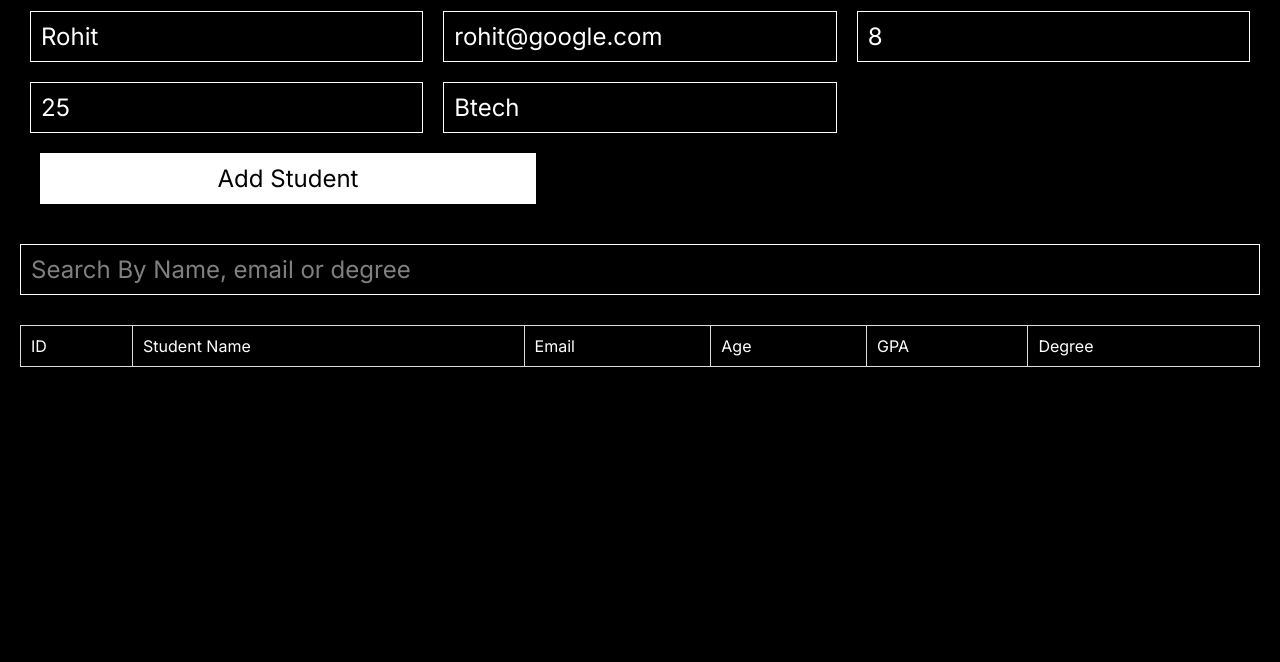
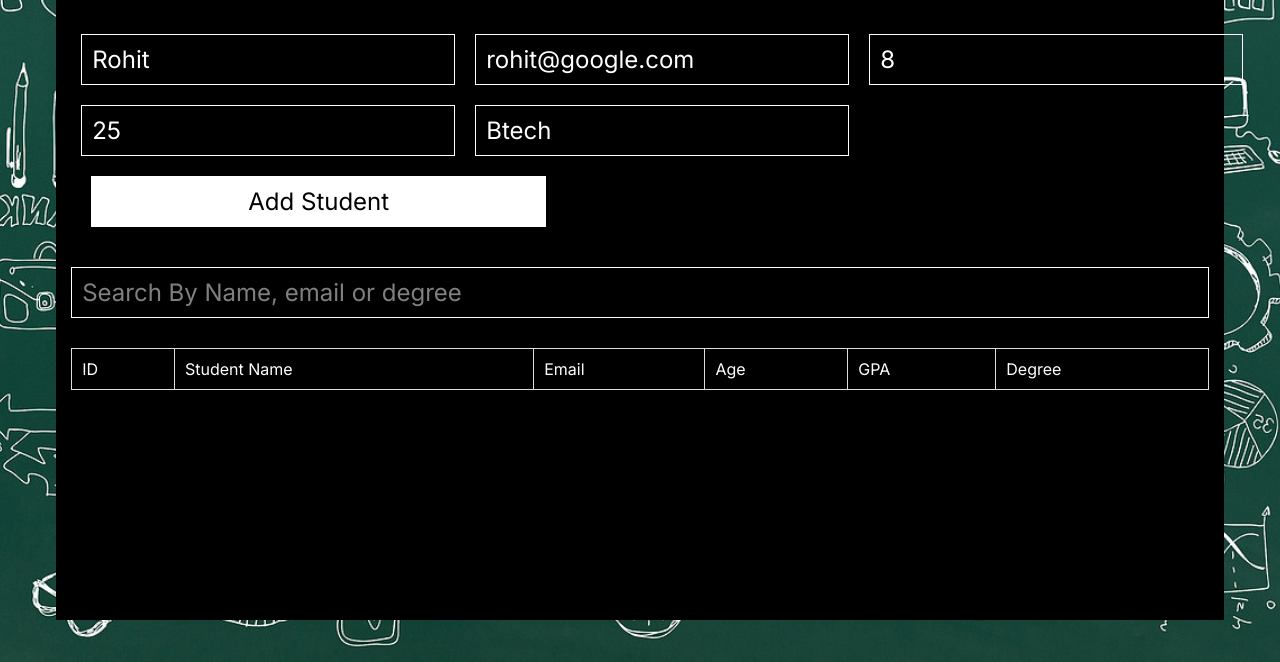
Before and after one commit to Rohit4352/F2_ModuleTest_StudentsDB_June, a plain HTML site: page index.html in a window 1280 px wide. Shown: the part 138-800 px from the top of the page. Drawn offline with nearby package versions, Linux system fonts and the light colour scheme.

Commit message:
Add files via upload

```diff
--- a/index.html
+++ b/index.html
@@ -21,6 +21,7 @@ edit_square
     <link rel="stylesheet" href="style.css">
 </head>
 <body>
+    <div class="container">
         <h2>Student Management CRUD</h2>
 
         <form onsubmit="event.preventDefault(); onFormSubmit();">
@@ -37,7 +38,7 @@ edit_square
 
             <!-- Form submit button -->
             <div class="form-action-buttons">
-            <input type="submit" value="Add Student" >
+                <input class="rev" type="submit" value="Add Student" id="submit-button" >
             </div>
             <!-- <button type="submit" onclick="onFormSubmit()">SUBMIT</button> -->
         </form>
@@ -65,6 +66,7 @@ edit_square
             <tbody>
             </tbody>
         </table>
+    </div>
     <script src="script.js"></script>
 </body>
 </html>
--- a/script.js
+++ b/script.js
@@ -62,12 +62,14 @@ function resetForm() {
 }
 // Edit Function
 function onEdit(td) {
-    selectedRow = td.parentElement.parentElement.parentElement.parentElement;
+    selectedRow = td.parentElement.parentElement;
     document.getElementById("userName").value = selectedRow.cells[1].innerHTML;
     document.getElementById("email").value = selectedRow.cells[2].innerHTML;
     document.getElementById("age").value = selectedRow.cells[3].innerHTML;
     document.getElementById("gpa").value = selectedRow.cells[4].innerHTML;
-    document.getElementById("degree").value = selectedRow.cells[5][0].innerText;
+    document.getElementById("degree").value = selectedRow.cells[5].innerHTML;
+    document.getElementById("submit-button").value = "Edit Student";
+    document.getElementById("submit-button").classList.remove("rev");
 }
 // Update Record
 function updateRecord(formData) {
@@ -76,6 +78,8 @@ function updateRecord(formData) {
     selectedRow.cells[3].innerHTML = formData.age;
     selectedRow.cells[4].innerHTML = formData.gpa;
     selectedRow.cells[5].innerHTML = formData.degree;
+    document.getElementById("submit-button").value = "Add Student";
+    document.getElementById("submit-button").classList.add("rev");
 }
 // Delete Function
 function onDelete(td) {
--- a/style.css
+++ b/style.css
@@ -1,6 +1,13 @@
 body {
+    background: url(img2.jpg) no-repeat center center fixed;
+    background-size: cover;
+}
+.container {
     background-color: black;
-    margin: 20px;
+    width: 90%;
+    margin: auto ;
+    height: 90vh;
+    padding: 15px;
 }
 * {
     font-family: 'Inter', sans-serif;
@@ -32,8 +39,8 @@ input::placeholder{
 }
 
 form input[type=submit]{
-    background-color: white;
-    color: black;
+    background-color: black;
+    color: white;
     width: 40%;
     margin-left: 20px;
     cursor: pointer;
@@ -43,6 +50,11 @@ form input[type=submit]:hover{
 }
 form input[type=submit]:active {
     transform: translateY(4px);
+}
+
+.rev{
+    background-color: white !important;
+    color: black !important;
 }
 
 input[type=search] {
```
Also changed, not shown: img2.jpg (added). Lines whose indentation alone changed are shown as unchanged.
